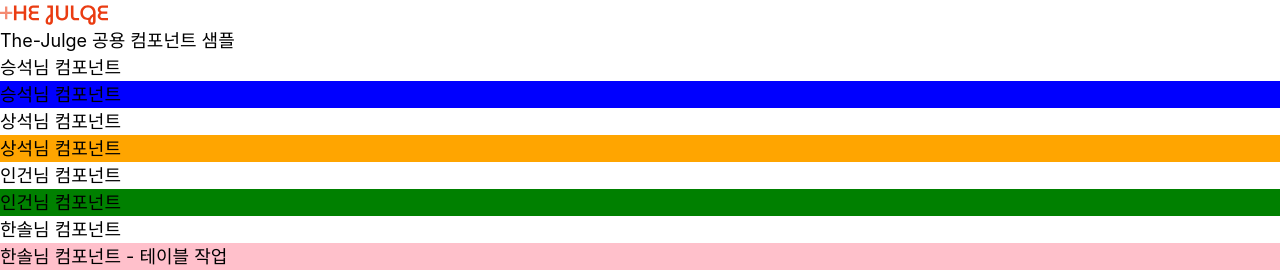
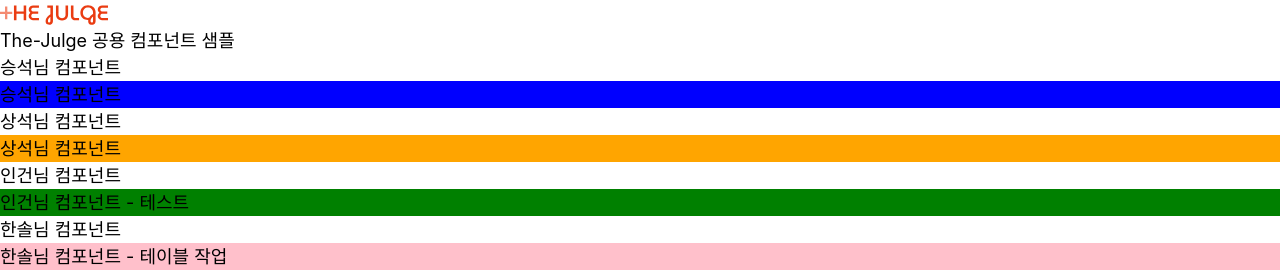
Before and after one commit to codeit-sprint12-part3/the-julge, a Next.js app: page /sample in a window 1280 px wide. Shown: the top 274 px of the page. Built offline with nearby package versions, Linux system fonts and the light colour scheme; a web font is replaced by a local one.

Commit message:
Feat: ingun test

```diff
--- a/src/pages/sample/components/Geon.tsx
+++ b/src/pages/sample/components/Geon.tsx
@@ -1,7 +1,7 @@
 import style from "./Geon.module.css";
 
 const Geon = () => {
-  return <div className={style.wrapper}>인건님 컴포넌트</div>;
+  return <div className={style.wrapper}>인건님 컴포넌트 - 테스트</div>;
 };
 
 export default Geon;
```
Also changed, not shown: 1 other file (tests, documents, lock files or other folders).
